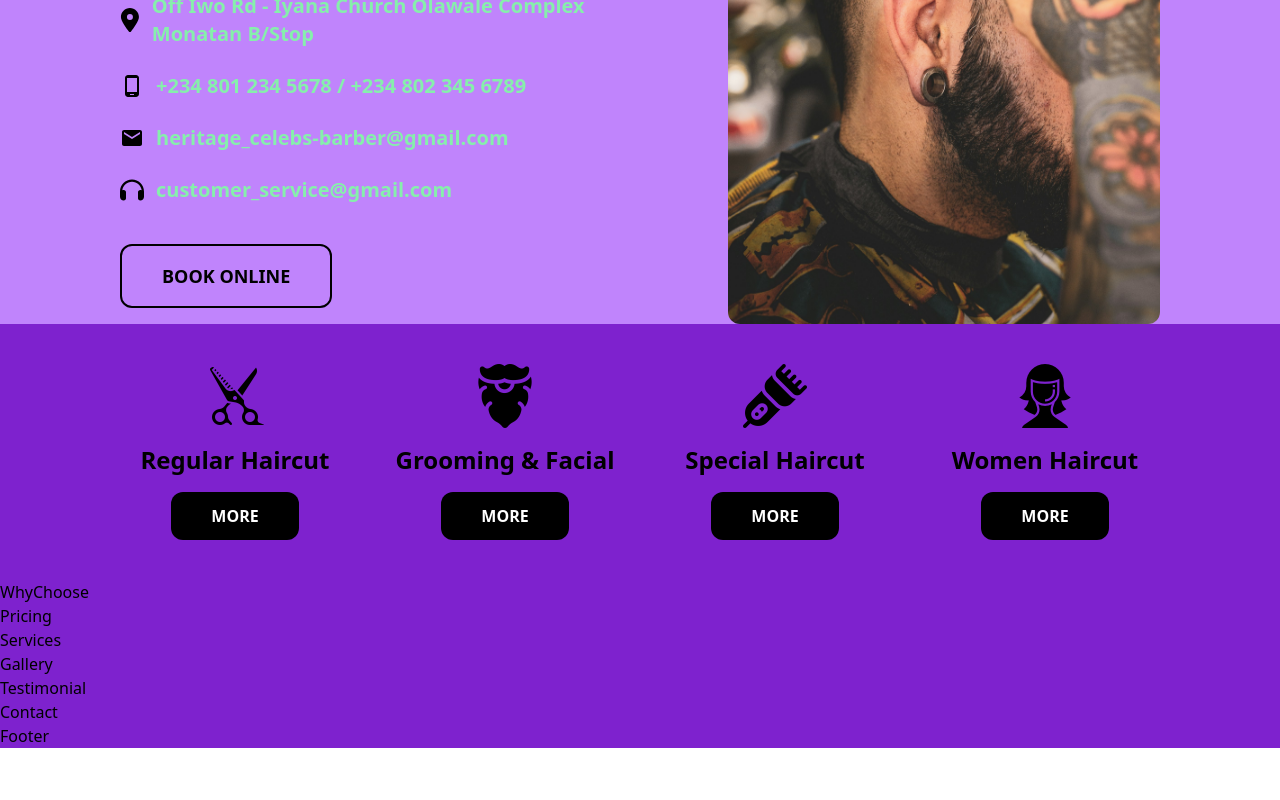
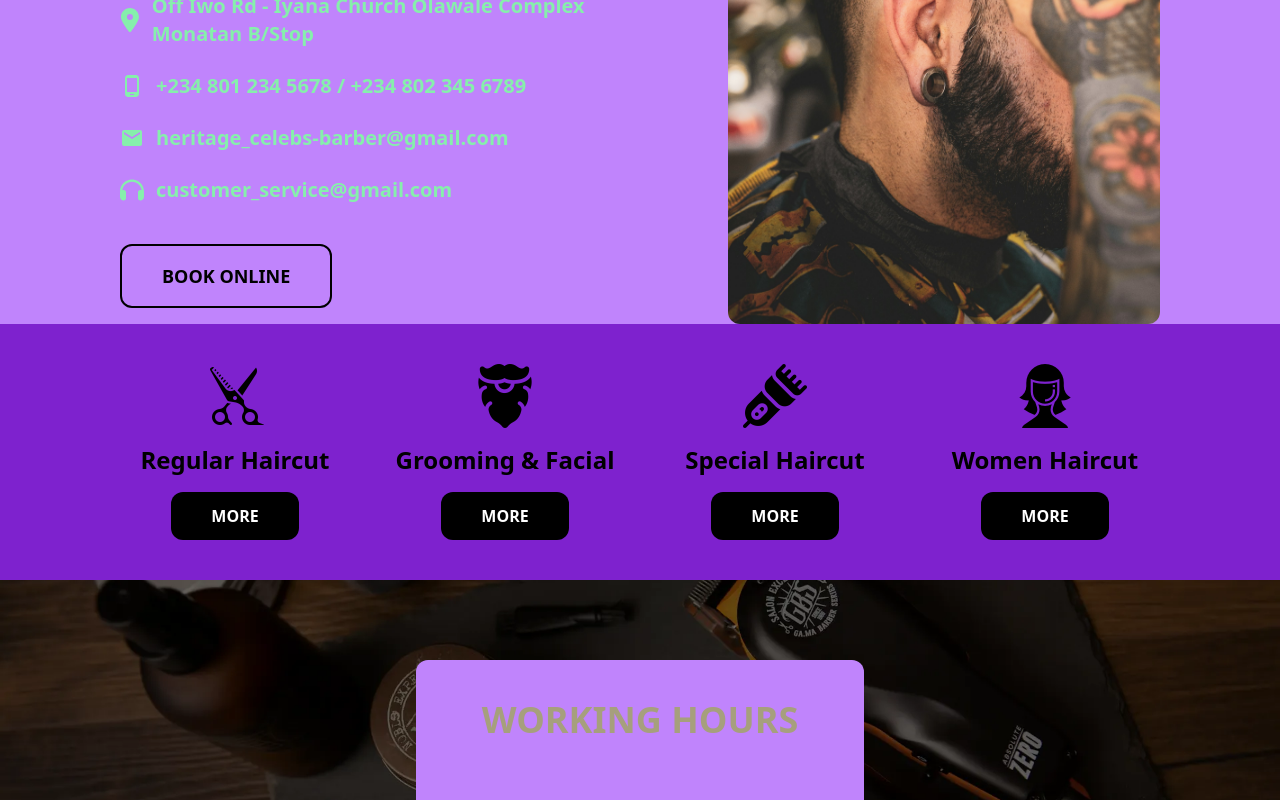
Before and after one commit to i-be-k/heritage_celebs-barber, a React (Vite) app: page / in a window 1280 px wide. Shown: the part 400-1200 px from the top of the page. Before the commit the page ends 1148 px from the top, so only its background shows below. Built offline with nearby package versions, Linux system fonts and the light colour scheme.

Commit message:
First commit

```diff
--- a/src/sections/Hero.jsx
+++ b/src/sections/Hero.jsx
@@ -12,6 +12,7 @@ import "aos/dist/aos.css";
 
 
 const Hero = () => {
+
     useEffect(() => {
         AOS.init({
             offset: 200,
@@ -25,23 +26,23 @@ const Hero = () => {
         <>
             <section id='hero' className='bg-purple-400 w-full md:px-[120px] px-10 flex flex-col justify-center md:flex-row items-center gap-20'>
                 <div id='content-box' className='flex flex-col justify-center items-start gap-10'>
-                    <h1 data-aos="zoom-in" className='text-2xl text-yellow-400 font-semibold'>WELCOME TO</h1>
-                    <h1 data-aos="zoom-in" className='text-6xl text-yellow-400 font-bold'>Heritage <br /> Celebs-barber <br /> in Monatan <br /> Ibadan</h1>
+                    <h1 data-aos="zoom-in" className='text-2xl text-black font-semibold'>WELCOME TO</h1>
+                    <h1 data-aos="zoom-in" className='text-6xl text-black font-bold'>Heritage <br /> Celebs-barber <br /> in Monatan <br /> Ibadan</h1>
                     <div data-aos="slide-up" id='icon-list' className='flex flex-col justify-center items-start gap-6'>
                         <div id="icon-box" className='flex justify-center items-center gap-3'>
-                            <FaLocationDot className='text-black size-6' />
+                            <FaLocationDot className='text-green-300 size-6' />
                             <h1 className='text-xl text-green-300 font-semibold'>Off Iwo Rd - Iyana Church Olawale Complex Monatan B/Stop</h1>
                         </div>
                         <div id="icon-box" className='flex justify-center items-center gap-3'>
-                            <MdOutlinePhoneAndroid className='text-black size-6' />
+                            <MdOutlinePhoneAndroid className='text-green-300 size-6' />
                             <h1 className='text-xl text-green-300 font-semibold'>+234 801 234 5678 / +234 802 345 6789</h1>
                         </div>
                         <div id="icon-box" className='flex justify-center items-center gap-3'>
-                            <MdEmail className='text-black size-6' />
+                            <MdEmail className='text-green-300 size-6' />
                             <h1 className='text-xl text-green-300 font-semibold'>heritage_celebs-barber@gmail.com</h1>
                         </div>
                         <div id="icon-box" className='flex justify-center items-center gap-3'>
-                            <FaHeadphones className='text-black size-6' />
+                            <FaHeadphones className='text-green-300 size-6' />
                             <h1 className='text-xl text-green-300 font-semibold'>customer_service@gmail.com</h1>
                         </div>
                     </div>
@@ -56,22 +57,22 @@ const Hero = () => {
                 <div data-aos="zoom-in" data-aos-delay="200" className='flex flex-col justify-center items-center gap-4'>
                     <img src={scissor} alt="" className='size-16 transform hover:scale-110 transition-transform duration-300 cursor-pointer' />
                     <h1 className='text-2xl text-black font-semibold'>Regular Haircut</h1>
-                    <button className='px-10 py-3 bg-black text-white text-md font-semibold rounded-xl hover:bg-yellow-400 hover:text-black cursor-pointer'>MORE</button>
+                    <button className='px-10 py-3 bg-black text-white text-md font-semibold rounded-xl hover:bg-yellow hover:text-black cursor-pointer'>MORE</button>
                 </div>
                 <div data-aos="zoom-in" data-aos-delay="200" className='flex flex-col justify-center items-center gap-4'>
                     <img src={menshair} alt="" className='size-16 transform hover:scale-110 transition-transform duration-300 cursor-pointer' />
                     <h1 className='text-2xl text-black font-semibold'>Grooming & Facial</h1>
-                    <button className='px-10 py-3 bg-black text-white text-md font-semibold rounded-xl hover:bg-yellow-400 hover:text-black cursor-pointer'>MORE</button>
+                    <button className='px-10 py-3 bg-black text-white text-md font-semibold rounded-xl hover:bg-yellow hover:text-black cursor-pointer'>MORE</button>
                 </div>
                 <div data-aos="zoom-in" data-aos-delay="200" className='flex flex-col justify-center items-center gap-4'>
                     <img src={trimmer} alt="" className='size-16 transform hover:scale-110 transition-transform duration-300 cursor-pointer' />
                     <h1 className='text-2xl text-black font-semibold'>Special Haircut</h1>
-                    <button className='px-10 py-3 bg-black text-white text-md font-semibold rounded-xl hover:bg-yellow-400 hover:text-black cursor-pointer'>MORE</button>
+                    <button className='px-10 py-3 bg-black text-white text-md font-semibold rounded-xl hover:bg-yellow hover:text-black cursor-pointer'>MORE</button>
                 </div>
                 <div data-aos="zoom-in" data-aos-delay="200" className='flex flex-col justify-center items-center gap-4'>
                     <img src={womenhair} alt="" className='size-16 transform hover:scale-110 transition-transform duration-300 cursor-pointer' />
                     <h1 className='text-2xl text-black font-semibold'>Women Haircut</h1>
-                    <button className='px-10 py-3 bg-black text-white text-md font-semibold rounded-xl hover:bg-yellow-400 hover:text-black cursor-pointer'>MORE</button>
+                    <button className='px-10 py-3 bg-black text-white text-md font-semibold rounded-xl hover:bg-yellow hover:text-black cursor-pointer'>MORE</button>
                 </div>
             </section>
         </>
--- a/src/sections/WhyChoose.jsx
+++ b/src/sections/WhyChoose.jsx
@@ -1,8 +1,27 @@
-import React from 'react';
+import React, { useEffect } from 'react';
+import whyimg from '../assets/images/why3.webp';
+import { FaAngleDoubleRight } from 'react-icons/fa';
+import AOS from 'aos';
+import 'aos/dist/aos.css';
 
 const WhyChoose = () => {
+
+    useEffect(() => {
+            AOS.init({
+                offset: 200,
+                duration: 800,
+                easing: 'ease-in-out',
+                delay: 100,
+            });
+        }, []);
+
     return (
-        <div>WhyChoose</div>
+        <section id='about' className='w-full md:px-20 px-10 md:py-20 py-10 flex flex-col md:flex-row justify-center items-center gap-20 bg-cover bg-center' style={{ backgroundImage: `url(${whyimg})` }}>
+            <div data-aos="zoom-in" className='flex flex-col justify-center items-center gap-10 bg-purple-400 p-10 rounded-xl md:w-[40%] w-full'>
+                <h1 className='text-yellow text-4xl font-bold'>WORKING HOURS</h1>
+                <div></div>
+            </div>
+        </section>
     );
 }
 
```
